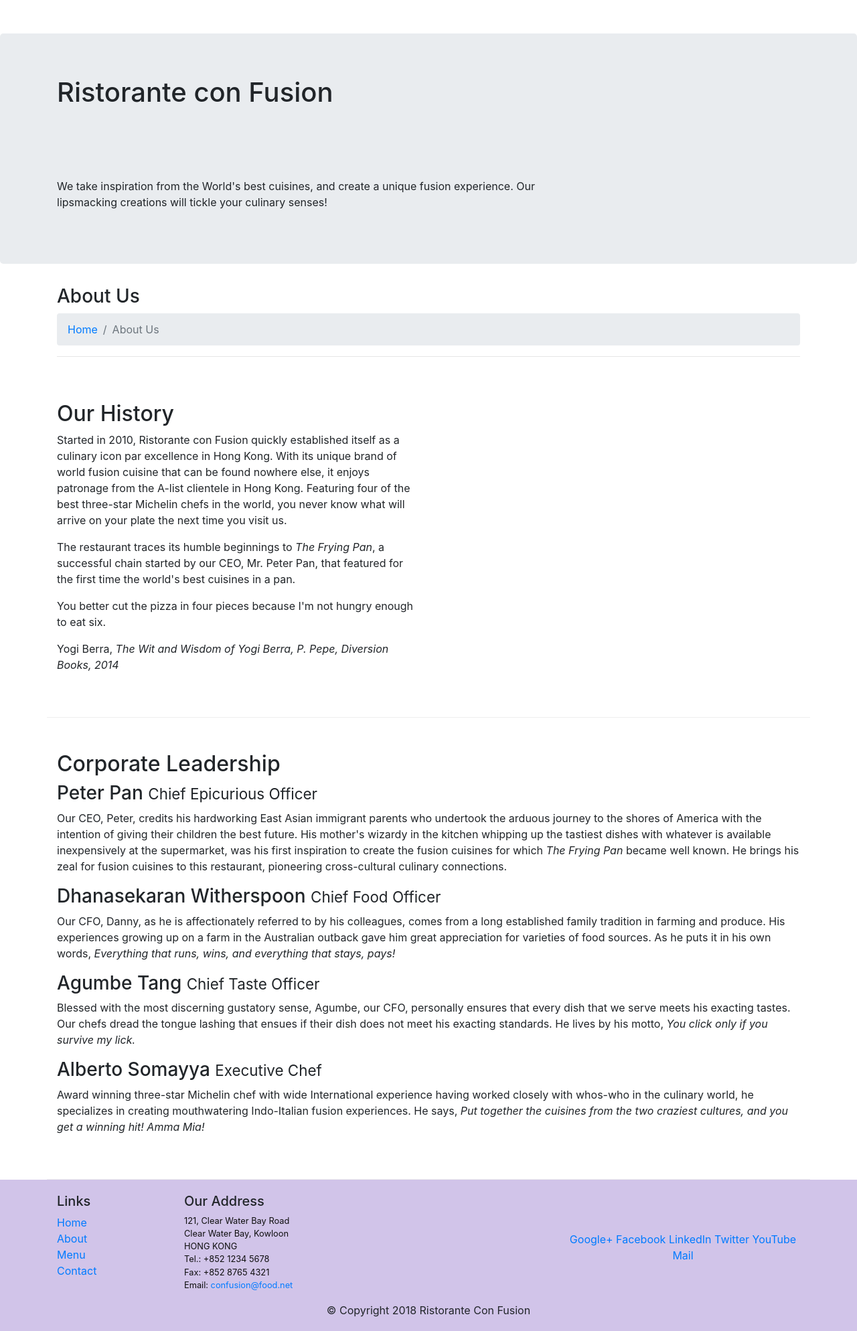
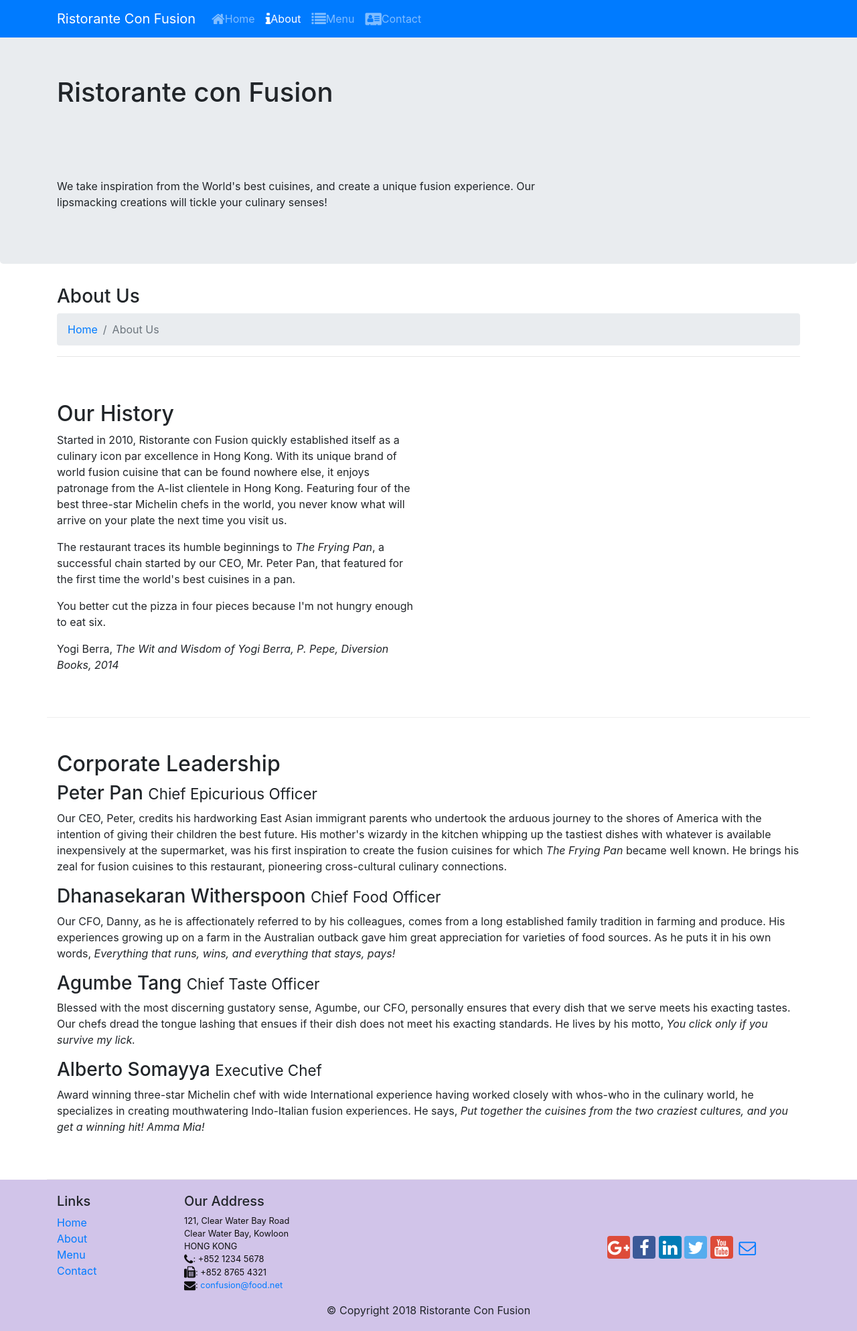
Before and after one commit to Ricadogovea/UI-frameworks-web-page, a website: page aboutus.html in a window 1280 px wide. Shown: the whole page at 67% size. Drawn offline with nearby package versions, Linux system fonts and the light colour scheme.

Commit message:
Icon Fonts

```diff
--- a/aboutus.html
+++ b/aboutus.html
@@ -9,6 +9,8 @@
         <meta http-equiv="x-ua-compatible" content="ie=edge">
 
         <link href="css/styles.css" rel="stylesheet">
+        <link rel="stylesheet" href="node_modules/font-awesome/css/font-awesome.min.css">
+        <link rel="stylesheet" href="node_modules/bootstrap-social/bootstrap-social.css">
 
         <!-- Bootstrap CSS -->
         <link rel="stylesheet" href="node_modules/bootstrap/dist/css/bootstrap.min.css">
@@ -17,9 +19,26 @@
 
 <body>
 
+    <nav class="navbar navbar-dark navbar-expand-sm bg-primary fixed-top">
+        <div class="container">
+            <button class="navbar-toggler" type="button" data-toggle="collapse" data-target="#Navbar">
+                <span class="navbar-toggler-icon"></span>
+            </button>
+
+           <a class="navbar-brand" href="#">Ristorante Con Fusion</a>
+            <div class="collapse navbar-collapse" id="Navbar">
+                    <ul class="navbar-nav mr-auto">
+                        <li class="nav-item "><a class="nav-link" href="./index.html"><span class="fa fa-home fa-lg"></span>Home</a></li>
+                        <li class="nav-item active"><a class="nav-link" href="./aboutus.html"><span class="fa fa-info fa-lg"></span>About</a></li>
+                        <li class="nav-item"><a class="nav-link" href="#"><span class="fa fa-list fa-lg"></span>Menu</a></li>
+                        <li class="nav-item"><a class="nav-link" href="#"><span class="fa fa-address-card fa-lg"></span>Contact</a></li>
+                    </ul>
+
+            </div>
+        </div>
+    </nav>
+
     <header class="jumbotron">
-
-        <!-- Main component for a primary marketing message or call to action -->
 
         <div class="container">
             <div class="row row-header">
@@ -100,19 +119,20 @@
 		              121, Clear Water Bay Road<br>
 		              Clear Water Bay, Kowloon<br>
 		              HONG KONG<br>
-		              Tel.: +852 1234 5678<br>
-		              Fax: +852 8765 4321<br>
-		              Email: <a href="mailto:confusion@food.net">confusion@food.net</a>
+                      <i class="fa fa-phone fa-lg"></i>: +852 1234 5678<br>
+		              <i class="fa fa-fax fa-lg"></i>: +852 8765 4321<br>
+		              <i class="fa fa-envelope fa-lg"></i>:
+                      <a href="mailto:confusion@food.net">confusion@food.net</a>
 		           </address>
                 </div>
                 <div class="col-12 offset-1 col-sm-4 align-self-center">
                     <div class="text-center">
-                        <a href="http://google.com/+">Google+</a>
-                        <a href="http://www.facebook.com/profile.php?id=">Facebook</a>
-                        <a href="http://www.linkedin.com/in/">LinkedIn</a>
-                        <a href="http://twitter.com/">Twitter</a>
-                        <a href="http://youtube.com/">YouTube</a>
-                        <a href="mailto:">Mail</a>
+                        <a class="btn btn-social-icon btn-google" href="http://google.com/+"><i class="fa fa-google-plus"></i></a>
+                        <a class="btn btn-social-icon btn-facebook" href="http://www.facebook.com/profile.php?id="><i class="fa fa-facebook"></i></a>
+                        <a class="btn btn-social-icon btn-linkedin" href="http://www.linkedin.com/in/"><i class="fa fa-linkedin"></i></a>
+                        <a class="btn btn-social-icon btn-twitter" href="http://twitter.com/"><i class="fa fa-twitter"></i></a>
+                        <a class="btn btn-social-icon btn-google" href="http://youtube.com/"><i class="fa fa-youtube"></i></a>
+                        <a class="btn btn-social-icon" href="mailto:"><i class="fa fa-envelope-o"></i></a>
                     </div>
                 </div>
            </div>
--- a/package.json
+++ b/package.json
@@ -15,6 +15,8 @@
   },
   "dependencies": {
     "bootstrap": "^4.0.0",
+    "bootstrap-social": "^5.1.1",
+    "font-awesome": "^4.7.0",
     "jquery": "^3.5.1",
     "popper.js": "^1.16.1"
   }
```
Also changed, not shown: index.html (+17 -13 lines), 1 other file.
